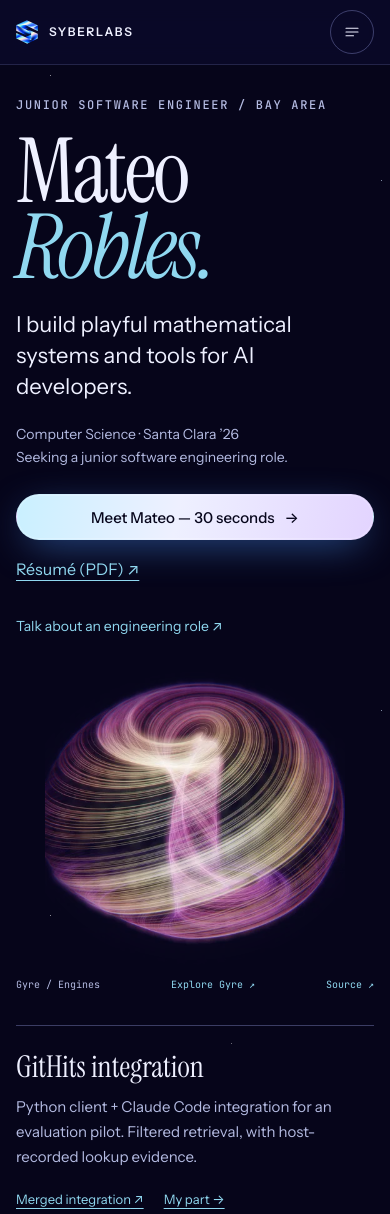
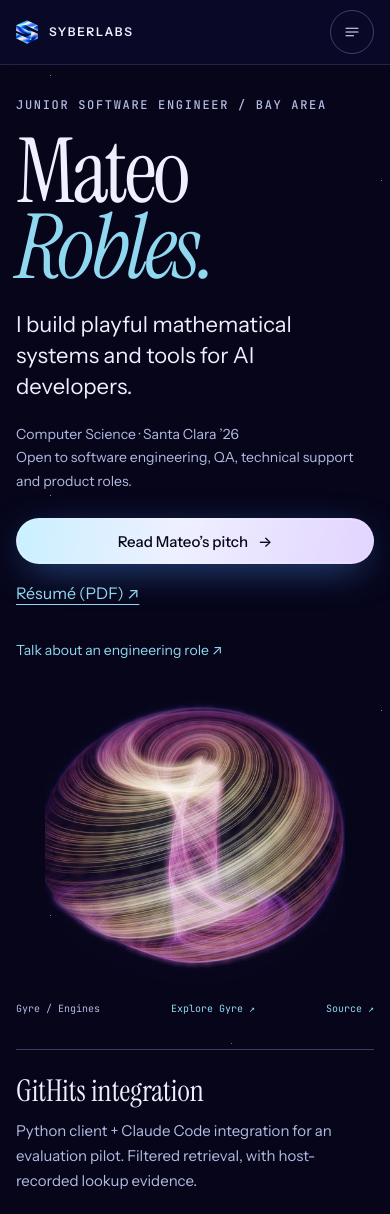
Before and after one commit to SyberLabs/SyberLabs.github.io, a React (Vite) app: page / in a window 390 px wide. Shown: the top 1214 px of the page. Built offline with nearby package versions, Linux system fonts and the light colour scheme.

Commit message:
Prepare a verified local video introduction without publishing an unfinished film

```diff
--- a/src/App.jsx
+++ b/src/App.jsx
@@ -3,6 +3,7 @@ import { CONTACT, RESUME, GYRE_APP } from '../projects/site-data.js';
 import { header, footer } from '../projects/project-template.js';
 import { drawAll } from '../kit/v2/syber-sigil.js';
 import { boot } from './site/site.js';
+import { MATEO_VIDEO } from './mateo-video.js';
 import '../kit/v2/syber-atlas.css';
 import './syberlabs.css';
 import './home.css';
@@ -23,20 +24,23 @@ const beats = [
 
 export default function App() {
   const [step, setStep] = useState(null);
+  const [videoError, setVideoError] = useState(false);
+  const movie = useRef(null);
   const start = useRef(null), title = useRef(null);
   useEffect(() => { const sigils = drawAll(document); boot(document); return () => sigils.disconnect(); }, []);
   const begin = () => { setStep(0); requestAnimationFrame(() => title.current.focus({ preventScroll: true })); };
+  const watch = () => { movie.current.focus(); movie.current.play().catch(() => setVideoError(true)); };
   const overview = () => { setStep(null); requestAnimationFrame(() => start.current.focus()); };
   return <>
     <div className="home-chrome" dangerouslySetInnerHTML={{ __html: header('', { here: '/', script: false }) }} />
     <main id="main" className="home-portfolio sy-wrap">
-      <section className={`home-hero${step !== null ? ' is-playing' : ''}`} aria-labelledby="hero-title">
+      <section className={`home-hero${step !== null ? ' is-playing' : ''}${MATEO_VIDEO ? ' home-hero--video' : ''}`} aria-labelledby="hero-title">
         <div className="home-hero__copy">
           <p className="sy-eyebrow">Junior software engineer / Bay Area</p>
-          <h1 id="hero-title">Mateo<br /><em>Robles.</em></h1>
+          <h1 id="hero-title">Mateo{MATEO_VIDEO ? ' ' : <br />}<em>Robles.</em></h1>
           {step === null ? <>
             <p className="home-hero__intro">I build playful mathematical systems and tools for AI developers.</p>
-            <p className="home-hero__meta">Computer Science · Santa Clara ’26<br />Seeking a junior software engineering role.</p>
+            <p className="home-hero__meta">Computer Science · Santa Clara ’26<br />Open to software engineering, QA, technical support and product roles.</p>
             <p className="home-nojs-only home-static-motto">Everybody deserves a chance <span aria-hidden="true">✦</span></p>
           </> : <div className="home-beat" id="pitch">
             <span className="home-beat__count" role="status">Part {step + 1} of 3</span>
@@ -47,17 +51,31 @@ export default function App() {
           </div>}
           <div className="home-hero__actions">
             {step === null ? <>
-              <button ref={start} type="button" className="sy-btn sy-btn--solid home-js-only" onClick={begin}>Meet Mateo — 30 seconds <span aria-hidden="true">→</span></button>
-              <a className="sy-btn sy-btn--solid home-nojs-only" href="#work">Meet Mateo — 30 seconds →</a>
+              {MATEO_VIDEO ? <>
+                <button type="button" className="sy-btn sy-btn--solid home-js-only" onClick={watch} aria-controls="mateo-intro-video">Watch Mateo’s introduction →</button>
+                <a className="sy-btn sy-btn--solid home-nojs-only" href="#intro-video">Watch Mateo’s introduction →</a>
+              </> : <>
+                <button ref={start} type="button" className="sy-btn sy-btn--solid home-js-only" onClick={begin}>Read Mateo’s pitch <span aria-hidden="true">→</span></button>
+                <a className="sy-btn sy-btn--solid home-nojs-only" href="#work">Read Mateo’s pitch →</a>
+              </>}
             </> : <div className="home-pitch-controls"><button type="button" className="home-text-button" disabled={step === 0} onClick={() => setStep(step - 1)}>Back</button><button type="button" className="sy-btn sy-btn--solid" onClick={() => step === 2 ? overview() : setStep(step + 1)}>{step === 2 ? 'Finish →' : 'Next →'}</button><button type="button" className="home-text-button" onClick={overview}>Skip pitch</button></div>}
             <a className="home-link" href={RESUME}>Résumé (PDF) ↗</a>
           </div>
           {step !== 2 && <a className="home-hire" href={CONTACT + '?subject=Engineering%20opportunity%20for%20Mateo'}>Talk about an engineering role ↗</a>}
         </div>
-        <figure className="home-engine" id="engines">
+        {MATEO_VIDEO ? <figure className="home-video" id="intro-video">
+          <video ref={movie} id="mateo-intro-video" controls playsInline preload="none" poster={MATEO_VIDEO.poster} width="1920" height="1080" aria-label="Mateo Robles — animated introduction" onError={() => setVideoError(true)} onPlaying={() => setVideoError(false)}>
+            <source src={MATEO_VIDEO.src} type="video/mp4" />
+            <track kind="captions" src={MATEO_VIDEO.captions} srcLang="en" label="English" default />
+            Your browser cannot play this video. The transcript and project proof remain available below.
+          </video>
+          <figcaption><span>{MATEO_VIDEO.credit}</span><a href="#work" onClick={() => movie.current?.pause()}>Skip to the work →</a></figcaption>
+          {videoError && <p className="home-video__error" role="status">Video unavailable. Read the transcript or explore the work below.</p>}
+          <details className="home-transcript"><summary>Read the transcript</summary>{MATEO_VIDEO.transcript.map((paragraph, i) => <p key={i}>{paragraph}</p>)}<a href={MATEO_VIDEO.transcriptFile}>Download transcript</a></details>
+        </figure> : (<figure className="home-engine" id="engines">
           <a href={GYRE_APP} aria-label="Run Gyre, one of Mateo’s interactive mathematical engines"><img src="/mateo/engines-gyre.webp" width="1000" height="1000" fetchPriority="high" alt="A luminous, multicolored attractor from Gyre." /></a>
           <figcaption><span>Gyre / Engines</span><a href={GYRE_APP}>Explore Gyre ↗</a><a href="https://github.com/sykosyber/engines">Source ↗</a></figcaption>
-        </figure>
+        </figure>) }
       </section>
       <section id="work" className="home-proofs" aria-label="Selected engineering work">
         {work.map(p => <article key={p.id} id={p.id} aria-labelledby={`proof-${p.id}`}>
--- a/src/home.css
+++ b/src/home.css
@@ -56,3 +56,18 @@
  .home-proofs article + article { padding-top:20px; border-top:1px solid var(--sy-rule); }
  .home-hero.is-playing h1 { font-size:54px; }
 }
+
+/* The video becomes the first visual experience only after a verified delivery. */
+.home-hero--video { grid-template-columns:.75fr 1.25fr; gap:36px; min-height:540px; }
+.home-hero--video h1 { font-size:clamp(54px,6vw,88px); line-height:1; }
+.home-video { min-width:0; margin:0; scroll-margin-top:90px; }
+.home-video video { display:block; width:100%; height:auto; aspect-ratio:16/9; background:#090818; border:1px solid var(--sy-rule-2); border-radius:10px; }
+.home-video figcaption { display:flex; justify-content:space-between; flex-wrap:wrap; gap:8px 20px; margin-top:12px; color:var(--sy-mist); font-size:12px; line-height:1.6; }
+.home-video figcaption a, .home-transcript a { color:var(--sy-ice); }
+.home-video__error { color:var(--sy-body); font-size:14px; line-height:1.6; }
+.home-transcript { margin-top:12px; color:var(--sy-mist); font-size:14px; line-height:1.7; }
+.home-transcript summary { min-height:44px; display:list-item; align-content:center; cursor:pointer; color:var(--sy-ice); }
+.home-transcript p { margin:12px 0; }
+.home-transcript summary:focus-visible, .home-video video:focus-visible { outline:2px solid var(--sy-ice); outline-offset:5px; }
+@media(max-width:800px) { .home-hero--video { grid-template-columns:1fr; } }
+@media(max-width:640px) { .home-hero--video { gap:20px; } .home-hero--video h1 { font-size:clamp(48px,14vw,62px); } .home-hero--video .home-hero__meta { margin-block:14px; } }
--- /dev/null
+++ b/src/mateo-video.js
@@ -0,0 +1,3 @@
+// Activated by the website owner only after the real media delivery is verified.
+// Required paths, provenance and acceptance: docs/MATEO_VIDEO_HANDOFF.md.
+export const MATEO_VIDEO = null;
```
Also changed, not shown: scripts/check-mateo-video.mjs (added, +26 -0 lines), 2 other files (tests, documents, lock files or other folders).
